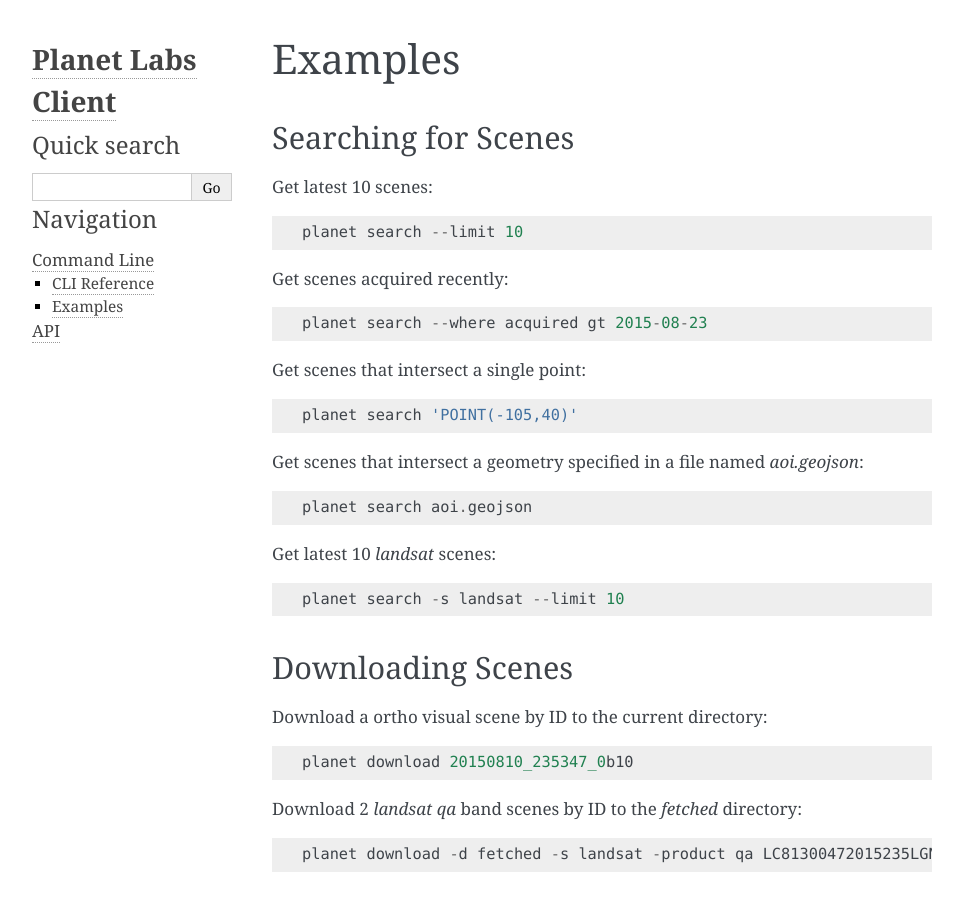
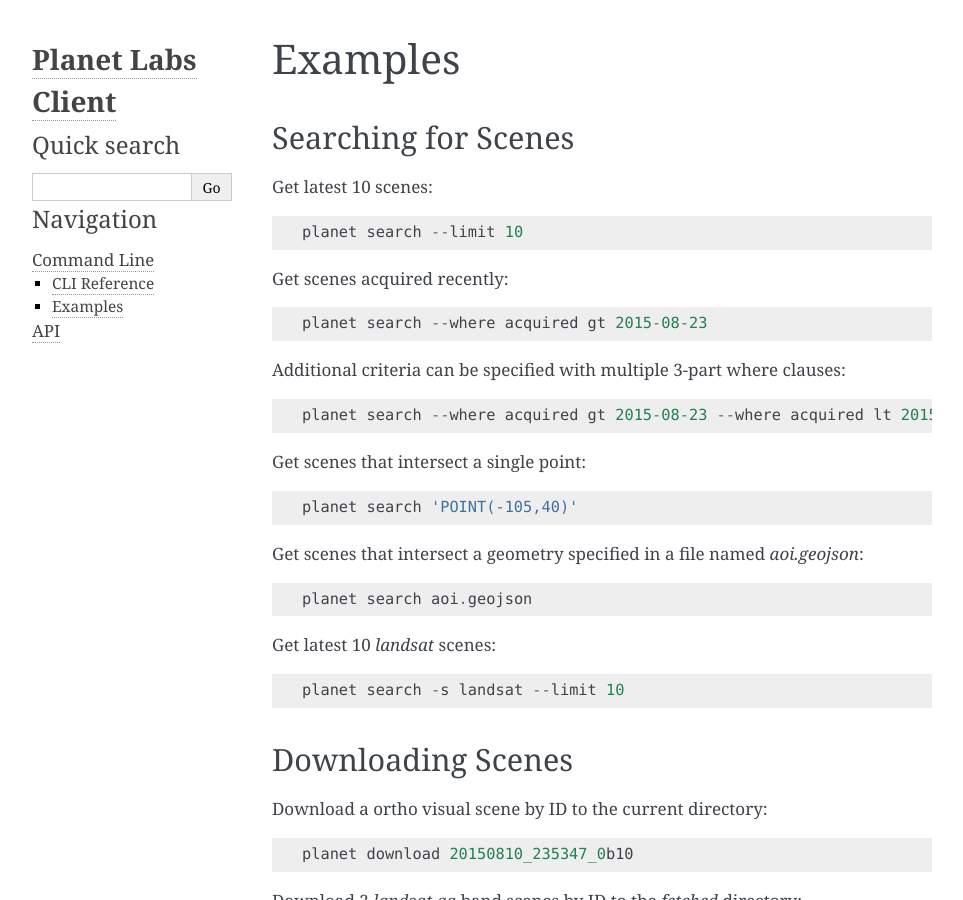
Before and after one commit to planetlabs/planet-client-python, a Sphinx documentation site: the page built from docs/source/cli/examples.rst, in a window 1280 px wide and 900 px high. Shown: the whole window, without its empty margins (148-1111 px from the left). Built offline with Sphinx 7.4.7, drawn with Linux system fonts in a browser that asks for light colours.

Commit message:
Getting tests to run happier and some docs additions.

```diff
--- a/docs/source/cli/examples.rst
+++ b/docs/source/cli/examples.rst
@@ -12,6 +12,10 @@ Get latest 10 scenes::
 Get scenes acquired recently::
 
     planet search --where acquired gt 2015-08-23
+
+Additional criteria can be specified with multiple 3-part where clauses::
+
+    planet search --where acquired gt 2015-08-23 --where acquired lt 2015-09-01
 
 Get scenes that intersect a single point::
 
```
Also changed, not shown: 1 other file.
